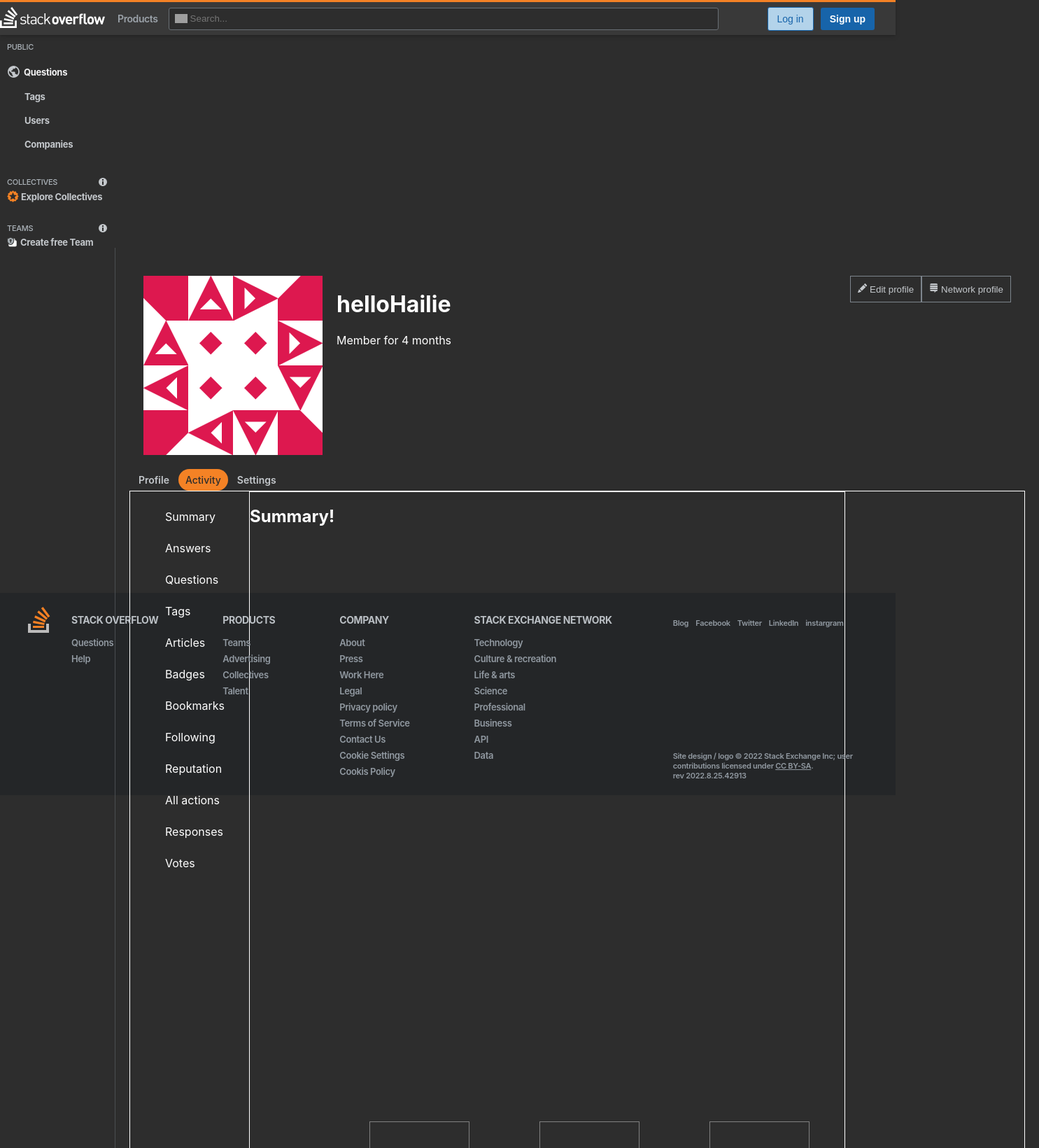
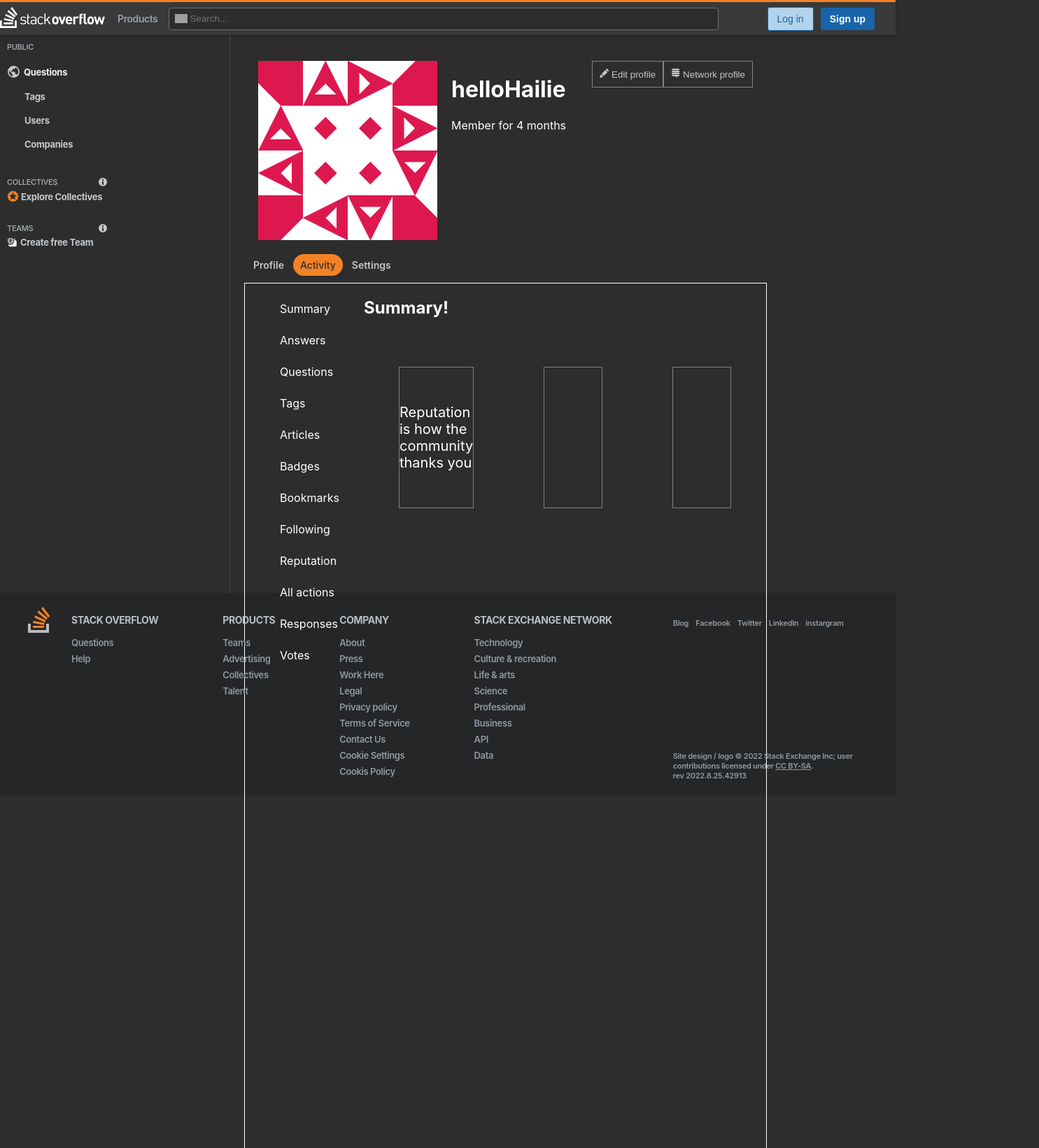
Before and after one commit to codestates-seb/seb39_pre_019, a React (Create React App) app in the folder client/: page /login/mypage in a window 1280 px wide. Shown: the top 1640 px of the page at 70% size, 1485 px wide, since content can reach past the window. Built offline with nearby package versions, Linux system fonts and the light colour scheme; grey boxes are pictures that could not be loaded.

Commit message:
feat:마이페이지 css 수정

```diff
--- a/client/src/page/MyPage.js
+++ b/client/src/page/MyPage.js
@@ -54,7 +54,6 @@ const MyPage = () => {
               </ul>
             </nav>
             <section className='user_main'>
-              <div className='user_main_container'>
               <h2>Summary!</h2>
               <div className='summary_box'>
                 <aside className='summary_box1'>
@@ -62,7 +61,6 @@ const MyPage = () => {
                 </aside>
                 <aside className='summary_box1'></aside>
                 <aside className='summary_box1'></aside>
-                </div>
               </div>
             </section>
           </div>
@@ -76,7 +74,7 @@ export default MyPage;
 
 const MypageContainer = styled.div`
   display: flex;
-  flex-direction: column;
+
   max-width: 1280px;
   margin: 0 auto;
   height: 100vh;
@@ -152,6 +150,7 @@ const MypageContainer = styled.div`
   //main contianer css
   .user_main_container {
     display: flex;
+    margin-top: 10px;
   }
 
   //사이드바 css
@@ -174,8 +173,7 @@ const MypageContainer = styled.div`
 
   .user_sidebar {
     position: sticky;
-
-    top: 10%;
+    top: 5%;
     z-index: 10;
   }
   //요약 박스 css
```
Lines whose indentation alone changed are shown as unchanged.
